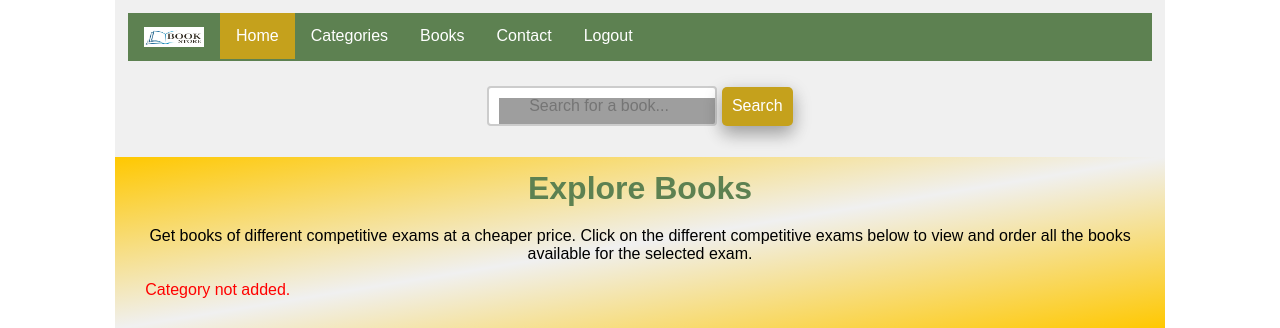
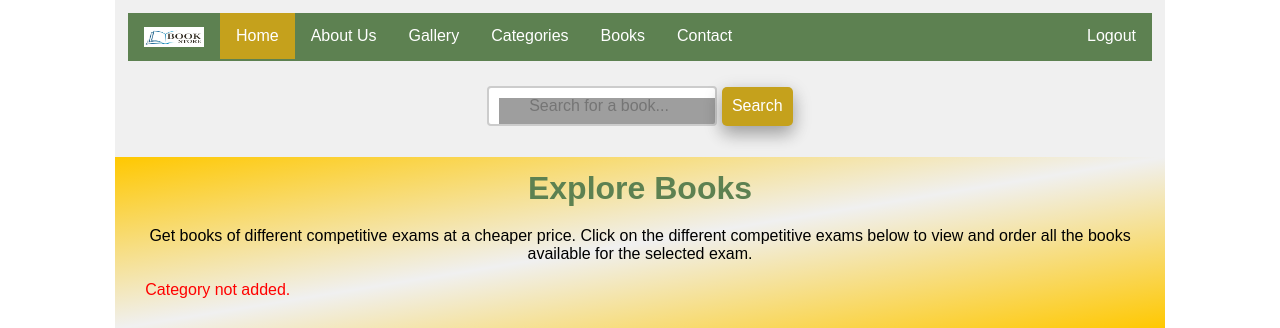
Before and after one commit to skandar123/BookStore, a PHP site: page /BuyBooks/ in a window 1280 px wide. Shown: the top 328 px of the page. Run offline with PHP 8.4, Linux system fonts and the light colour scheme; the visitor is signed in with stand-in values (Sample User, id 1); data that the repository does not hold is empty; grey boxes are pictures that could not be loaded.

Commit message:
Update menu.php

```diff
--- a/BuyBooks/partials-front/menu.php
+++ b/BuyBooks/partials-front/menu.php
@@ -11,8 +11,9 @@
 <title>Online BookStore</title>
 
 <!-- Link to CSS file -->
-<link rel="stylesheet" href="../css/style.css">
+<link rel="stylesheet" href="../CSS/style.css">
 <link rel="stylesheet" href="https://cdnjs.cloudflare.com/ajax/libs/font-awesome/5.15.2/css/all.min.css"/>
+<link rel="icon" type="image/x-icon" href="../images/bookstore_logo.png">
 </head>
 <body>
 <?php $activePage = basename($_SERVER['PHP_SELF'], ".php"); ?>
@@ -29,7 +30,22 @@
 					<a class="<?= ($activePage == 'index') ? 'active':''; ?>" href="index.php">Home</a>
 				</li>
 				<li>
-					<a class="<?= ($activePage == 'categories') ? 'active':''; ?>" href="categories.php">Categories</a>
+					<a class="<?= ($activePage == 'about') ? 'active':''; ?>" href="about.php">About Us</a>
+				</li>
+				<li>
+					<a class="<?= ($activePage == 'gallery') ? 'active':''; ?>" href="gallery.php">Gallery</a>
+				</li>
+				<li class="dropdown">
+					<a class="dropbtn" href="categories.php">Categories</a>
+					<div class="dropdown-content">
+      					<a href="category-books.php?category_id=13">GATE</a>
+      					<a href="category-books.php?category_id=14">GRE</a>
+      					<a href="category-books.php?category_id=15">TOEFL</a>
+      					<a href="category-books.php?category_id=16">IELTS</a>
+      					<a href="category-books.php?category_id=17">IITJEE</a>
+      					<a href="category-books.php?category_id=18">JEE</a>
+      					<a href="category-books.php?category_id=19">MHT-CET</a>
+    				</div>
 				</li>
 				<li>
 					<a class="<?= ($activePage == 'books') ? 'active':''; ?>" href="books.php">Books</a>
@@ -37,7 +53,7 @@
 			    <li>
 					<a class="<?= ($activePage == 'contact') ? 'active':''; ?>" href="contact.php">Contact</a>
 				</li>
-				<li>
+				<li style="float:right">
 					<a class="<?= ($activePage == 'logout') ? 'active':''; ?>" href="logout.php">Logout</a>
 				</li>
 		</ul>
```
